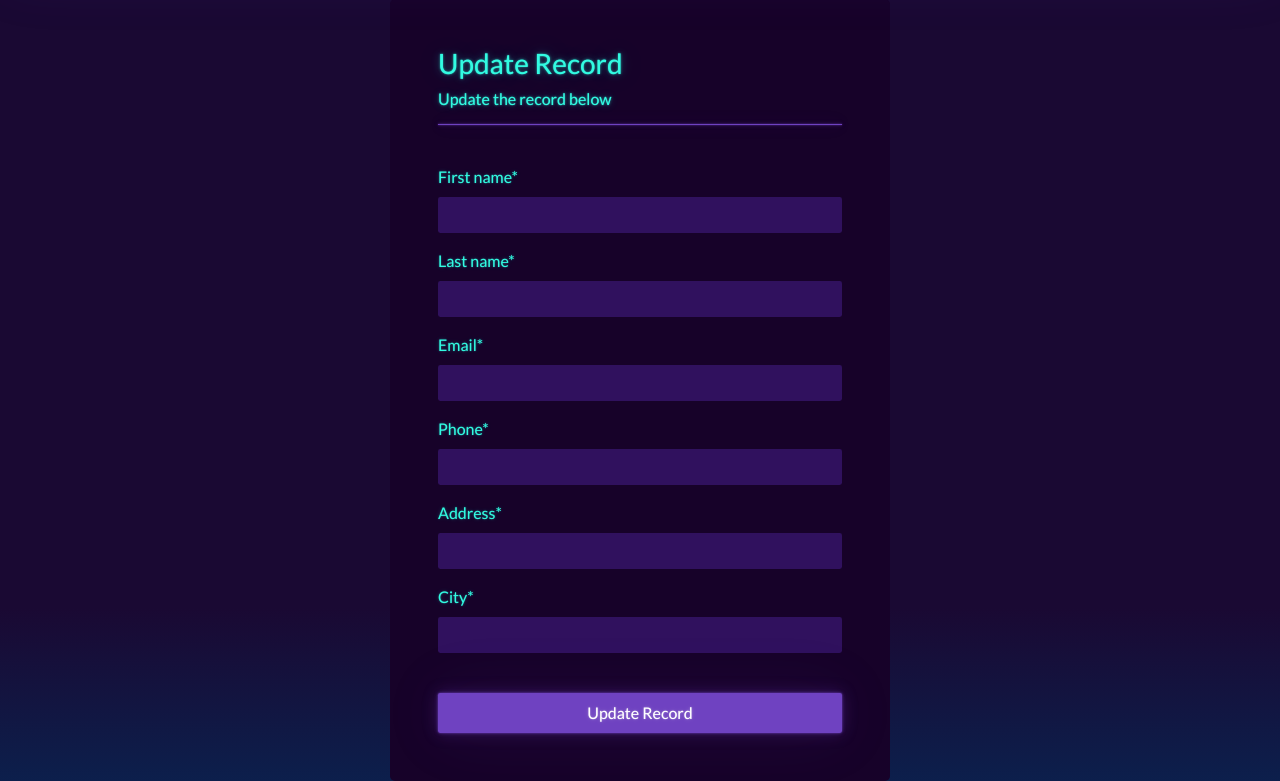
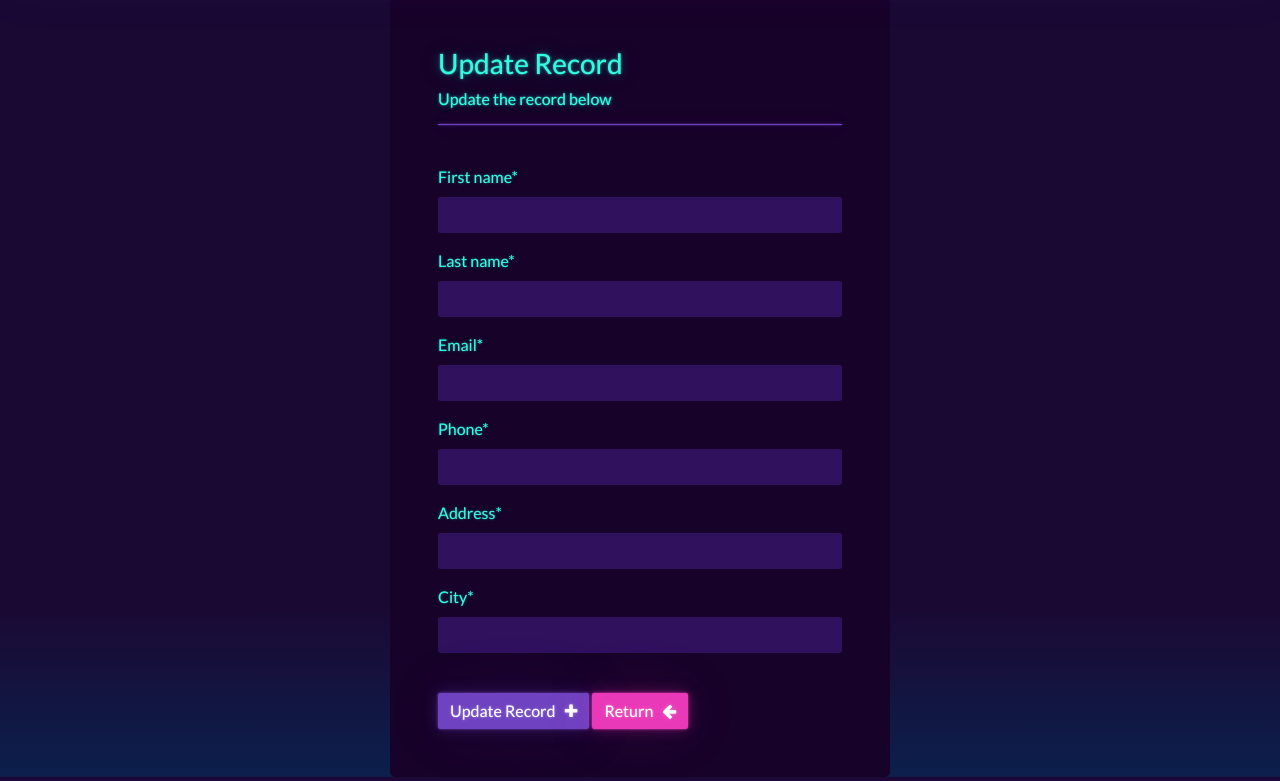
Before and after one commit to missmush/django1, a Django app: template dcrm/website/templates/website/update-record.html in a window 1280 px wide. Shown: the part 81-862 px from the top of the page. Run offline with Django 5.2, Linux system fonts and the light colour scheme; the template is opened without the code that fills it: values that come from a table or form of the project are taken from there, others are empty; some libraries are stand-ins or nearby versions.

Commit message:
continued django 3 slides

```diff
--- a/dcrm/website/templates/website/update-record.html
+++ b/dcrm/website/templates/website/update-record.html
@@ -16,7 +16,12 @@
             {% csrf_token %}
             {{update_form|crispy}}
             <br>
-            <button type="submit" class="btn btn-primary w-100 btn-block p-2"> Update Record</button>
+            <button type="submit" class="btn btn-primary">
+                Update Record &nbsp; <i class="fa fa-plus" aria-hidden="true"></i>
+            </button>
+            <a href="{% url 'dashboard' %}" class="btn btn-secondary">
+                Return &nbsp; <i class="fa fa-arrow-left" aria-hidden="true"></i>
+            </a>
         </form>
     </div>
 
```
Also changed, not shown: dcrm/db.sqlite3.
